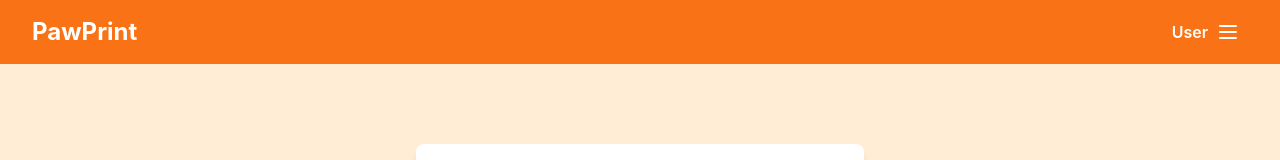
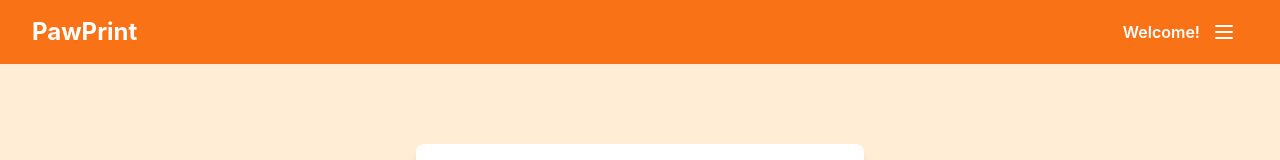
Before and after one commit to programmer4229/PawPrint, a React (Create React App) app in the folder frontend/: page /signin in a window 1280 px wide. Shown: the top 160 px of the page. Built offline with nearby package versions, Linux system fonts and the light colour scheme.

Commit message:
PawPrint logo redirects to home page

```diff
--- a/frontend/src/components/Navbar.jsx
+++ b/frontend/src/components/Navbar.jsx
@@ -22,13 +22,13 @@ const Navbar = ({ onNavigate }) => {
       <div className="max-w-7xl mx-auto px-4 sm:px-6 lg:px-8">
         <div className="flex justify-between h-16">
           <div className="flex-shrink-0 flex items-center">
-            <h1 className="text-2xl font-bold">PawPrint</h1>
+            <Link to='/'><h1 className="text-2xl font-bold">PawPrint</h1></Link>
           </div>
           <div className="flex items-center">
-            <span className="text-white font-semibold">{userName || 'User'}</span>
+            <span className="text-white font-semibold">{userName || 'Welcome!'}</span>
             <button
               onClick={toggleMenu}
-              className="inline-flex items-center justify-center p-2 rounded-md text-white hover:bg-orange-600 focus:outline-none focus:ring-2 focus:ring-inset focus:ring-white"
+              className="inline-flex items-center justify-center p-3 rounded-md text-white hover:bg-orange-600 focus:outline-none focus:ring-2 focus:ring-inset focus:ring-white"
               aria-expanded={isMenuOpen}
             >
               <span className="sr-only">Open main menu</span>
```
